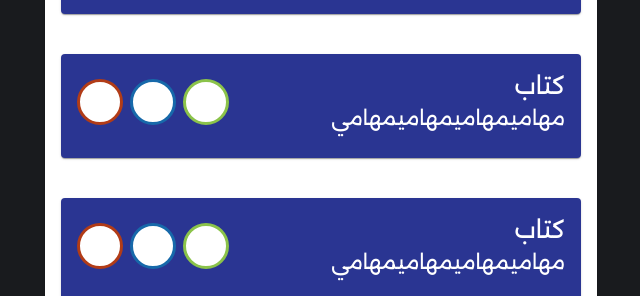
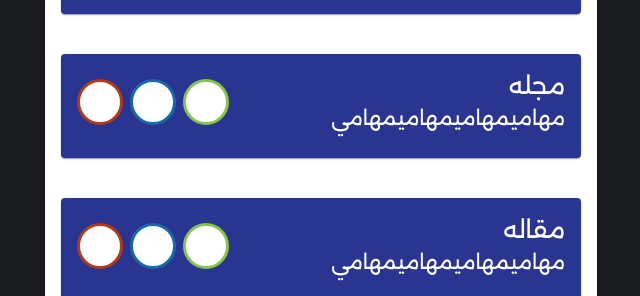
Before and after one commit to Mohammed-gittech/todo-list-react, a React (Vite) app: page / in a window 1280 px wide. Shown: the part 332-628 px from the top of the page, without its empty margins (319-959 px from the left). Built offline with nearby package versions, Linux system fonts and the light colour scheme; some icons are missing.

Commit message:
Add Context to project and handlet

```diff
--- a/src/App.jsx
+++ b/src/App.jsx
@@ -1,6 +1,10 @@
 import TodoList from "./components/TodoList";
 import "./App.css";
 import { createTheme, ThemeProvider } from "@mui/material/styles";
+import { v4 as uuidv4 } from "uuid";
+
+import { TodosContext } from "./contexts/TodosContext";
+import { useState } from "react";
 
 const theme = createTheme({
   typography: {
@@ -8,7 +12,29 @@ const theme = createTheme({
   },
 });
 
+let todoList = [
+  {
+    id: uuidv4(),
+    title: "كتاب",
+    details: "مهاميمهاميمهاميمهامي",
+    isCompleted: false,
+  },
+  {
+    id: uuidv4(),
+    title: "مجله",
+    details: "مهاميمهاميمهاميمهامي",
+    isCompleted: false,
+  },
+  {
+    id: uuidv4(),
+    title: "مقاله",
+    details: "مهاميمهاميمهاميمهامي",
+    isCompleted: false,
+  },
+];
+
 function App() {
+  const [todos, setTodos] = useState(todoList);
   return (
     <ThemeProvider theme={theme}>
       <div
@@ -23,7 +49,9 @@ function App() {
           fontWeight: "bold",
         }}
       >
-        <TodoList />
+        <TodosContext.Provider value={{ todos, setTodos }}>
+          <TodoList />
+        </TodosContext.Provider>
       </div>
     </ThemeProvider>
   );
--- a/src/components/Todo.jsx
+++ b/src/components/Todo.jsx
@@ -11,13 +11,22 @@ import DeleteIcon from "@mui/icons-material/Delete";
 //
 import IconButton from "@mui/material/IconButton";
 
-export default function Todo({ todo, handleCheck }) {
+import { TodosContext } from "../contexts/TodosContext";
+import { useContext } from "react";
+
+export default function Todo({ todo }) {
+  const { todos, setTodos } = useContext(TodosContext);
   function handleCheckClick() {
-    handleCheck(todo.id);
+    setTodos((todos) =>
+      todos.map((t) =>
+        t.id === todo.id ? { ...t, isCompleted: !t.isCompleted } : t
+      )
+    );
   }
 
   function handleDeleteClick() {
-    alert("Delete");
+    const newTodos = todos.filter((t) => t.id !== todo.id);
+    setTodos(newTodos);
   }
   return (
     <>
--- a/src/components/TodoList.jsx
+++ b/src/components/TodoList.jsx
@@ -18,42 +18,16 @@ import TextField from "@mui/material/TextField";
 import { v4 as uuidv4 } from "uuid";
 // Use State
 import { useState } from "react";
-
-let todoList = [
-  {
-    id: uuidv4(),
-    title: "كتاب",
-    details: "مهاميمهاميمهاميمهامي",
-    isCompleted: false,
-  },
-  {
-    id: uuidv4(),
-    title: "كتاب",
-    details: "مهاميمهاميمهاميمهامي",
-    isCompleted: false,
-  },
-  {
-    id: uuidv4(),
-    title: "كتاب",
-    details: "مهاميمهاميمهاميمهامي",
-    isCompleted: false,
-  },
-];
+import { TodosContext } from "../contexts/TodosContext";
+import { useContext } from "react";
 
 export default function TodoList() {
-  const [todos, setTodos] = useState(todoList);
+  const { todos, setTodos } = useContext(TodosContext);
+
   const [titleInput, setTitleInput] = useState("");
 
-  function handleCheckClick(todoId) {
-    setTodos((todos) =>
-      todos.map((todo) =>
-        todo.id === todoId ? { ...todo, isCompleted: !todo.isCompleted } : todo
-      )
-    );
-  }
-
   const todosJsx = todos.map((todo) => {
-    return <Todo key={todo.id} todo={todo} handleCheck={handleCheckClick} />;
+    return <Todo key={todo.id} todo={todo} />;
   });
 
   function handleAddClick() {
--- /dev/null
+++ b/src/contexts/TodosContext.jsx
@@ -0,0 +1,3 @@
+import { createContext } from "react";
+
+export const TodosContext = createContext([]);
```
